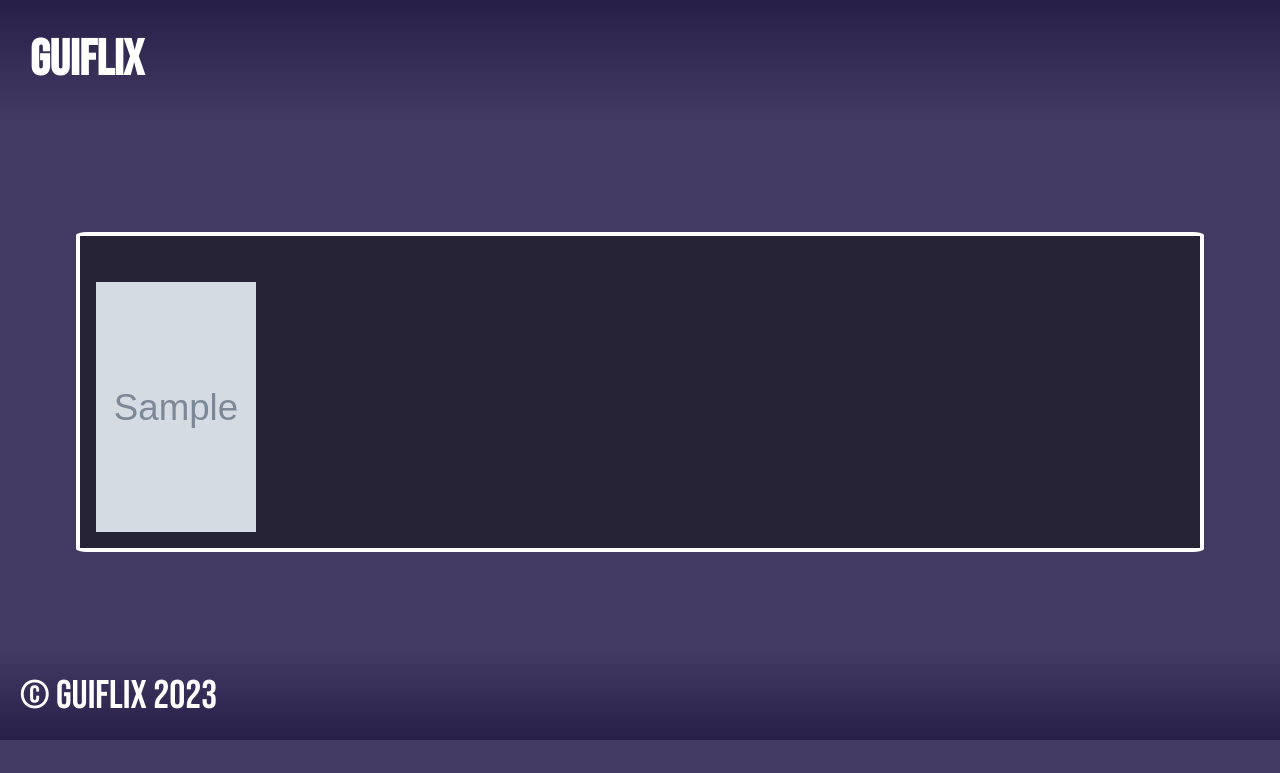
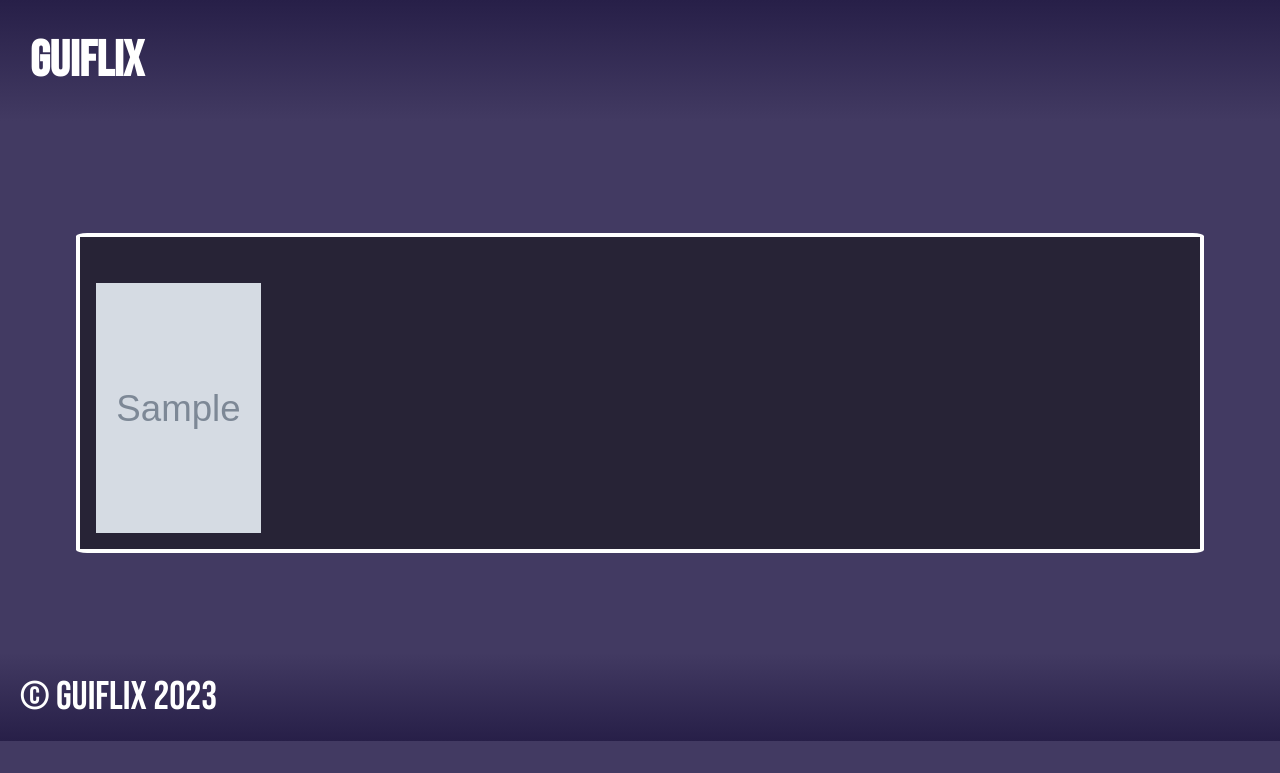
Before and after one commit to GuilhermeGodoi/GuiFlix-Django, a Django app: page / in a window 1280 px wide. Shown: the top 773 px of the page. Run offline with Django 4.2, Linux system fonts and the light colour scheme; tables that the repository leaves empty hold one stand-in row (values such as "Sample post"); grey boxes marked "Sample" are stand-in pictures.

Commit message:
Add movies Readme.md and more

```diff
--- a/setup/static/styles/style.css
+++ b/setup/static/styles/style.css
@@ -6,11 +6,16 @@
 }
 
 header div h1{
-    font-family: 'Bebas Neue', cursive;
     background-image: linear-gradient(rgb(39, 31, 72), rgb(66, 58, 98));
     color: white;
     padding: 30px;
     font-size: 50px;
+}
+
+header div h1 a{
+    background-color: #00000000;
+    font-family: 'Bebas Neue', cursive;
+    text-decoration: none;
 }
 
 .caixa::-webkit-scrollbar{
@@ -46,7 +51,7 @@ header div h1{
 
 .caixa div img{
     margin-right: 30px;
-    width: 160px;
+    width: 165px;
     height: 250px;
 }
 
--- a/static/styles/style.css
+++ b/static/styles/style.css
@@ -46,7 +46,7 @@ header div h1{
 
 .caixa div img{
     margin-right: 30px;
-    width: 160px;
+    width: 165px;
     height: 250px;
 }
 
--- a/templates/partials/_header.html
+++ b/templates/partials/_header.html
@@ -2,7 +2,9 @@
 <header>
     <div>
         <h1>
-            GuiFlix
+            <a href="/" target="" target="blank">
+                GuiFlix
+            </a>
         </h1>
     </div>
 </header>
```
Also changed, not shown: ReadmeContent/Readme.md (added), setup/static/img/1917.jpg (added), setup/static/img/after.jpg (added), setup/static/img/avatar.jpg (added), setup/static/img/avengers.webp (added), setup/static/img/moonlight.jpg (added), setup/static/img/onepiece.jpg (deleted), setup/static/img/onepiecered.webp (added), setup/static/img/shrek.jpg (added), setup/static/img/starwars.jpg (added), static/img/1917.jpg (added), static/img/after.jpg (added), static/img/avatar.jpg (added), static/img/avengers.webp (added), 2 more files.
